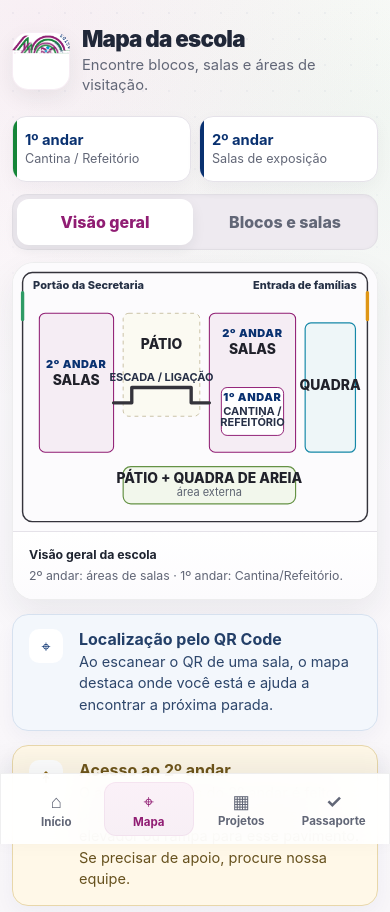
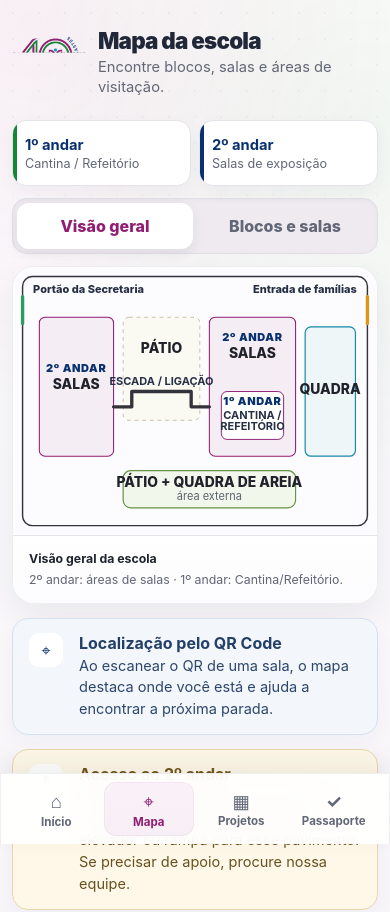
Before and after one commit to christianhpo-star/feira-40-anos-maria-luiza, a React (Vite) app: page /mapa in a window 390 px wide. Shown: the top 912 px of the page. Built offline with nearby package versions, Linux system fonts and the light colour scheme.

Commit message:
fix: elimina recorte da marca em qualquer largura

```diff
--- a/src/styles/visual-polish-v2.css
+++ b/src/styles/visual-polish-v2.css
@@ -1211,3 +1211,34 @@ body {
     border-radius: 19px;
   }
 }
+
+
+/* Correção definitiva da marca: sem background/crop */
+.header-logo {
+  display: block;
+  width: 82px;
+  height: 82px;
+  flex: 0 0 82px;
+  padding: 0;
+  border: 0;
+  border-radius: 0;
+  background: transparent !important;
+  box-shadow: none;
+  object-fit: contain;
+  object-position: center;
+  overflow: visible;
+}
+
+.hero__brandrow img {
+  object-fit: contain !important;
+  object-position: center !important;
+  overflow: visible;
+}
+
+@media (max-width: 430px) {
+  .header-logo {
+    width: 74px;
+    height: 74px;
+    flex-basis: 74px;
+  }
+}
```
